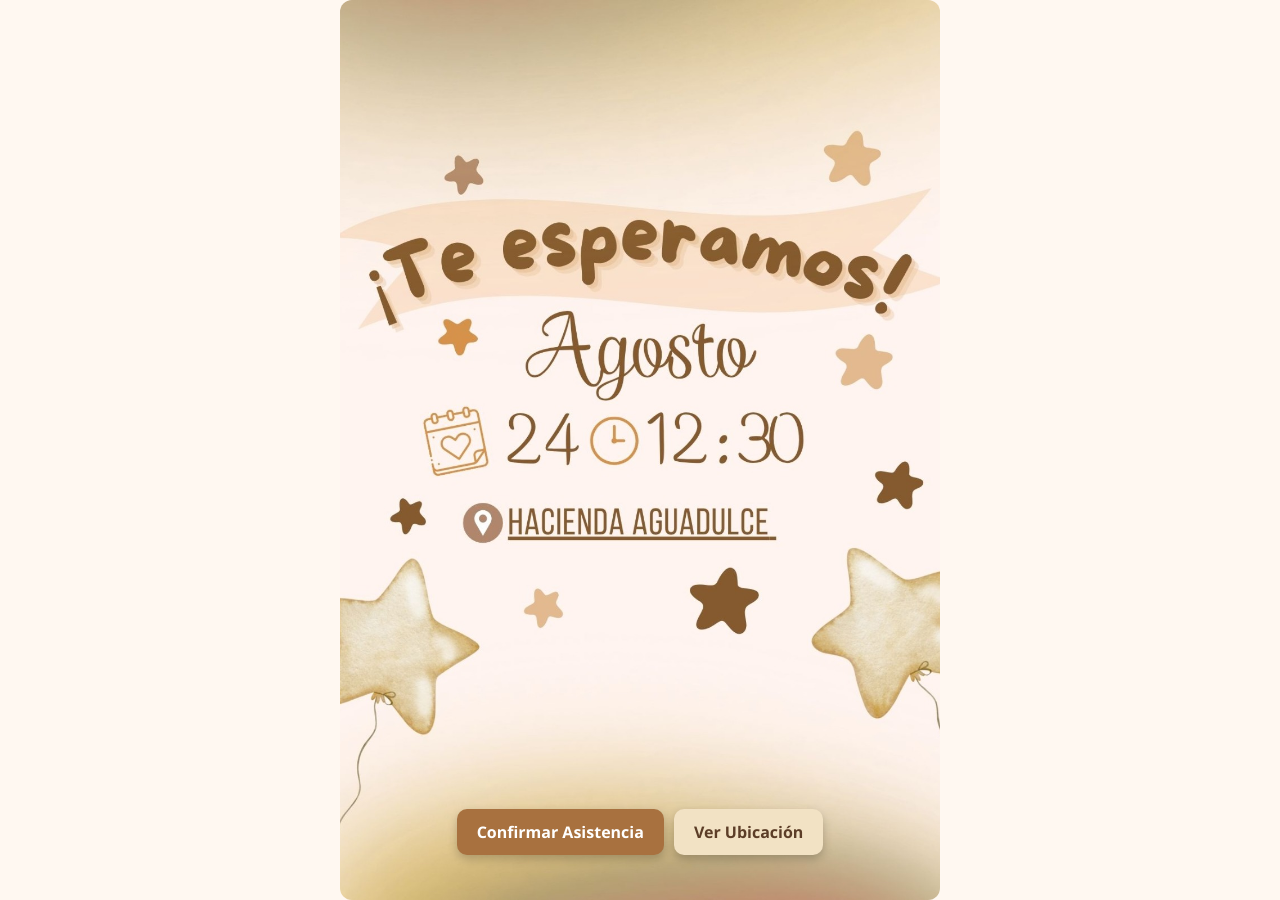
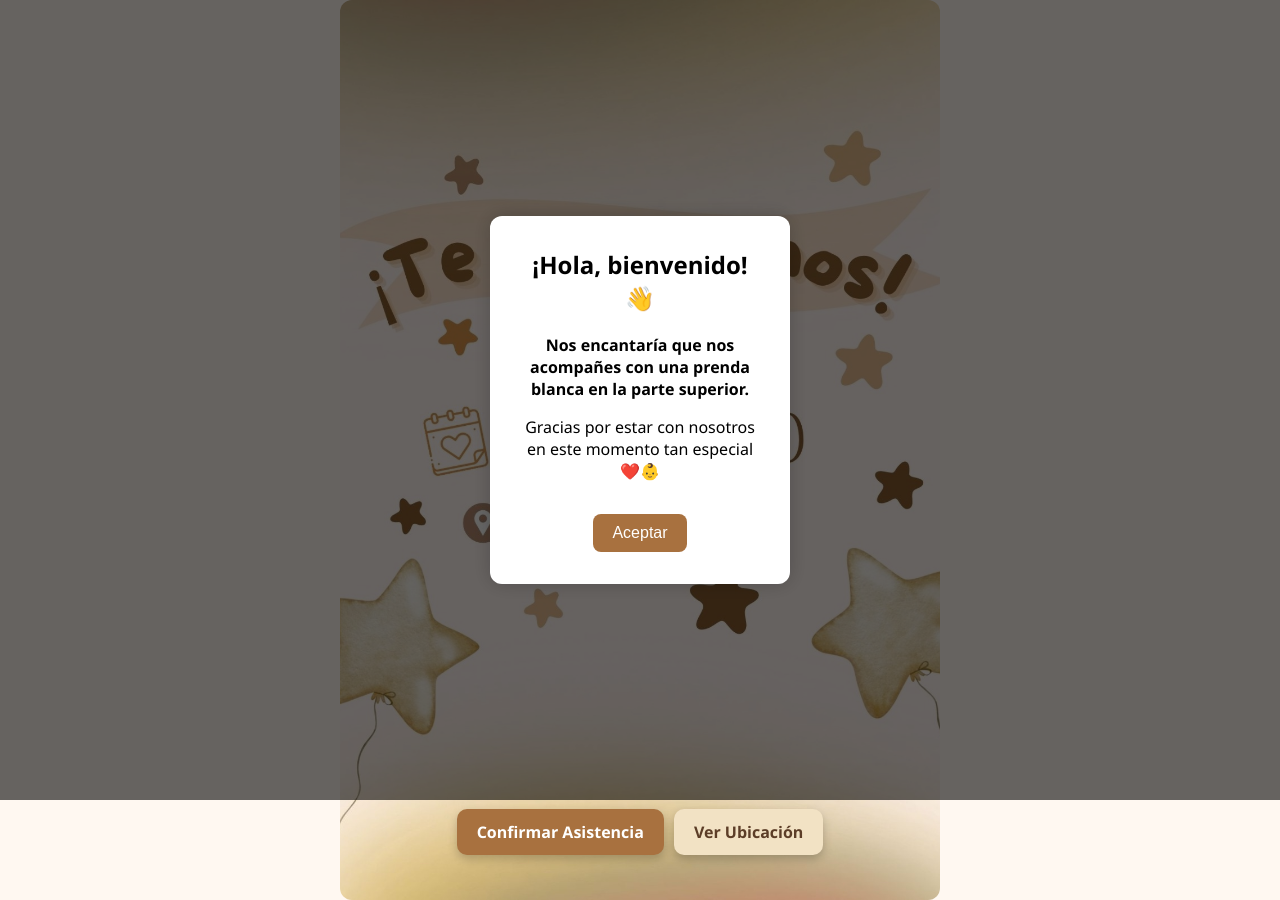
Before and after one commit to cgarzon1/babyShower, a website: page index.html in a window 1280 px wide. Drawn offline with Linux system fonts and the light colour scheme.

Commit message:
commit 9

```diff
--- a/index.html
+++ b/index.html
@@ -5,6 +5,7 @@
   <meta name="viewport" content="width=device-width, initial-scale=1.0"/>
   <title>Diego&Paula</title>
   <link rel="stylesheet" href="styles.css" />
+  <link rel="stylesheet" href="modal.css" />
 </head>
 <body>
   <!-- Reproductor de audio oculto -->
@@ -13,11 +14,24 @@
     Tu navegador no soporta el audio.
   </audio>
 
+  <!-- Modal de bienvenida -->
+  <div id="welcomeModal" class="modal">
+    <div class="modal-content">
+    <h2>¡Hola, bienvenido! 👋</h2>
+    <p><strong>Nos encantaría que nos acompañes con una prenda blanca en la parte superior.</strong></p>
+    <p>Gracias por estar con nosotros en este momento tan especial ❤️👶</p>
+    <button id="closeModal">Aceptar</button>
+
+    </div>
+  </div>
+
   <div class="bg-container">
     <div class="btn-container">
       <a href="https://api.whatsapp.com/send?phone=573102017963&text=Hola%20Diego%20y%20Paula!%0AEstamos%20encantados%20de%20acompa%C3%B1arlos%20en%20la%20revelaci%C3%B3n%20y%20baby%20shower%20de%20su%20primer%20hijo.%20%C2%A1Cuenten%20con%20nosotros!%20%E2%9D%A4%EF%B8%8F%F0%9F%8E%89" class="btn">Confirmar Asistencia</a>
       <a href="https://www.google.com/maps/place/Hacienda+Aguadulce/@4.8394969,-74.2514473,17z/data=!3m1!4b1!4m6!3m5!1s0x8e3f7fa4e133778d:0x11e836f44c10fd9a!8m2!3d4.8394916!4d-74.2488724!16s%2Fg%2F11h9zyjzk7?entry=ttu&g_ep=EgoyMDI1MDgwNS4wIKXMDSoASAFQAw%3D%3D" class="btn btn-secondary" target="_blank">Ver Ubicación</a>
     </div>
   </div>
+
+  <script src="modal.js"></script>
 </body>
 </html>
--- /dev/null
+++ b/modal.css
@@ -0,0 +1,50 @@
+.modal {
+  display: flex;
+  align-items: center;
+  justify-content: center;
+  position: fixed;
+  z-index: 1000;
+  left: 0;
+  top: 0;
+  width: 100vw;
+  height: 100vh;
+  background-color: rgba(0, 0, 0, 0.6);
+  visibility: visible;
+  opacity: 1;
+  transition: opacity 0.3s ease;
+}
+
+.modal-content {
+  background-color: #fff;
+  padding: 2rem;
+  border-radius: 12px;
+  text-align: center;
+  box-shadow: 0 0 20px rgba(0,0,0,0.2);
+  max-width: 90%;
+  width: 300px;
+}
+
+.modal-content h2 {
+  margin-top: 0;
+}
+
+.modal-content button {
+  margin-top: 1rem;
+  padding: 0.6rem 1.2rem;
+  background-color: #a8713f;
+  color: white;
+  border: none;
+  border-radius: 8px;
+  cursor: pointer;
+  font-size: 1rem;
+}
+
+.modal-content button:hover {
+  background-color: #8f5f34;
+}
+
+.modal.hidden {
+  opacity: 0;
+  visibility: hidden;
+  pointer-events: none;
+}
--- /dev/null
+++ b/modal.js
@@ -0,0 +1,8 @@
+window.addEventListener('DOMContentLoaded', () => {
+  const modal = document.getElementById('welcomeModal');
+  const closeBtn = document.getElementById('closeModal');
+
+  closeBtn.addEventListener('click', () => {
+    modal.classList.add('hidden');
+  });
+});
```
